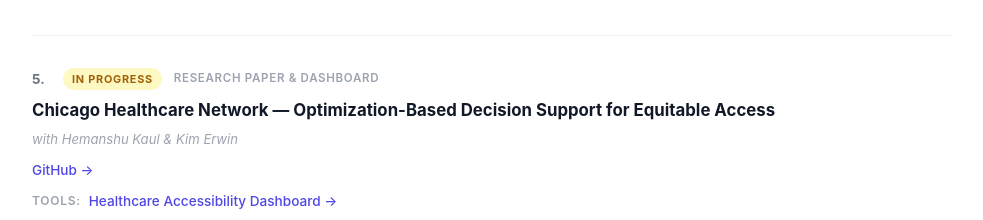
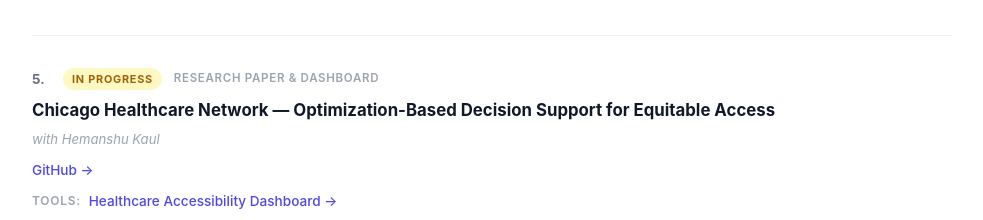
Before and after one commit to kirtisoglu/Website, a SvelteKit app: page /research in a window 1280 px wide. Shown: the part 1504-1724 px from the top of the page, without its empty margins (272-1255 px from the left). Built offline with nearby package versions, Linux system fonts and the light colour scheme.

Commit message:
Update +page.svelte

```diff
--- a/src/routes/research/+page.svelte
+++ b/src/routes/research/+page.svelte
@@ -202,7 +202,7 @@
       <h3 class="paper-title">
         <a href="/research/chicago-healthcare-network/">Chicago Healthcare Network — Optimization-Based Decision Support for Equitable Access</a>
       </h3>
-      <p class="paper-venue">with Hemanshu Kaul &amp; Kim Erwin</p>
+      <p class="paper-venue">with Hemanshu Kaul</p>
       <div class="paper-links">
         <a class="paper-link" href="https://github.com/kirtisoglu/Chicago-Healthcare-Network" target="_blank" rel="noopener">GitHub →</a>
       </div>
```
